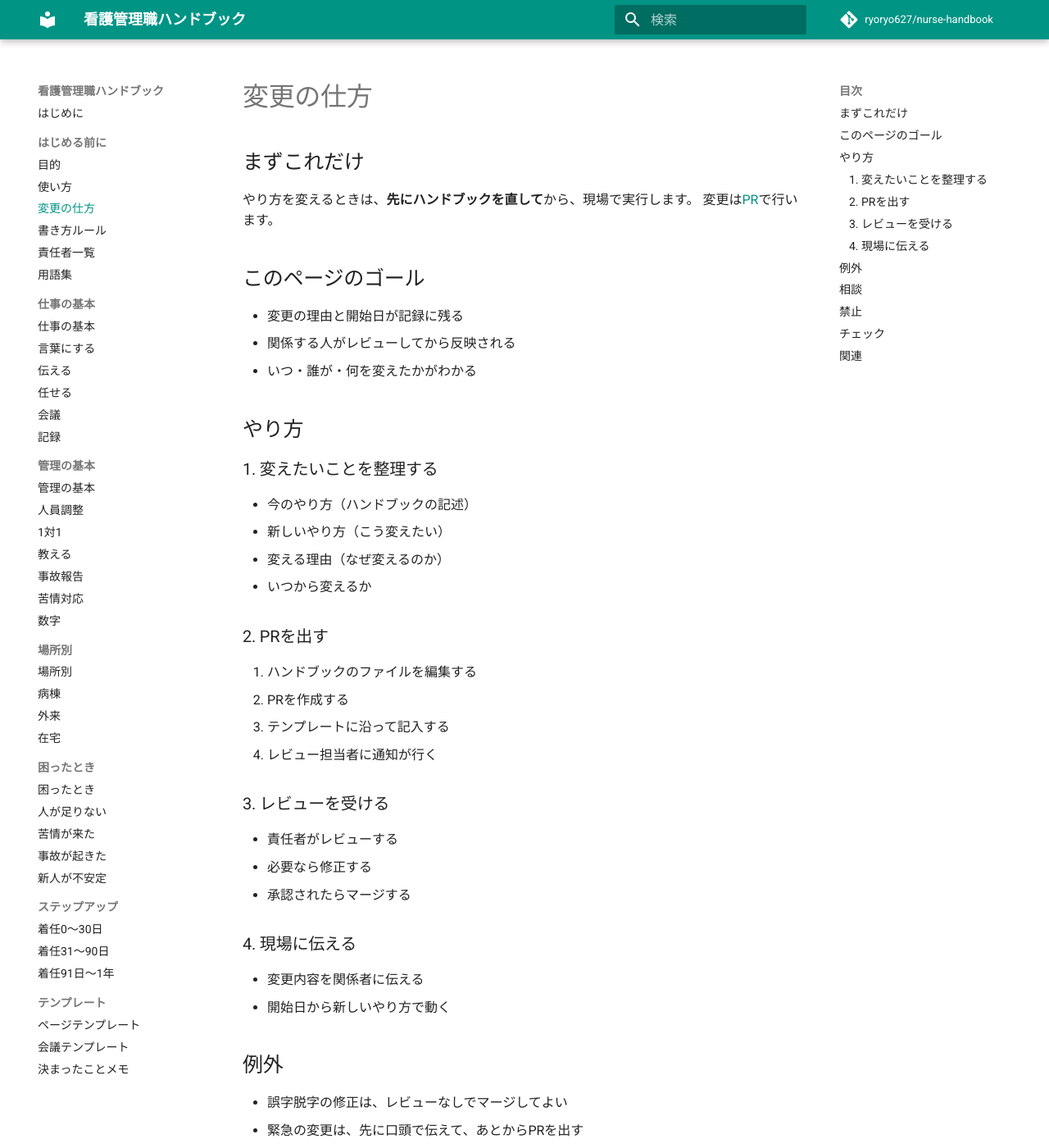
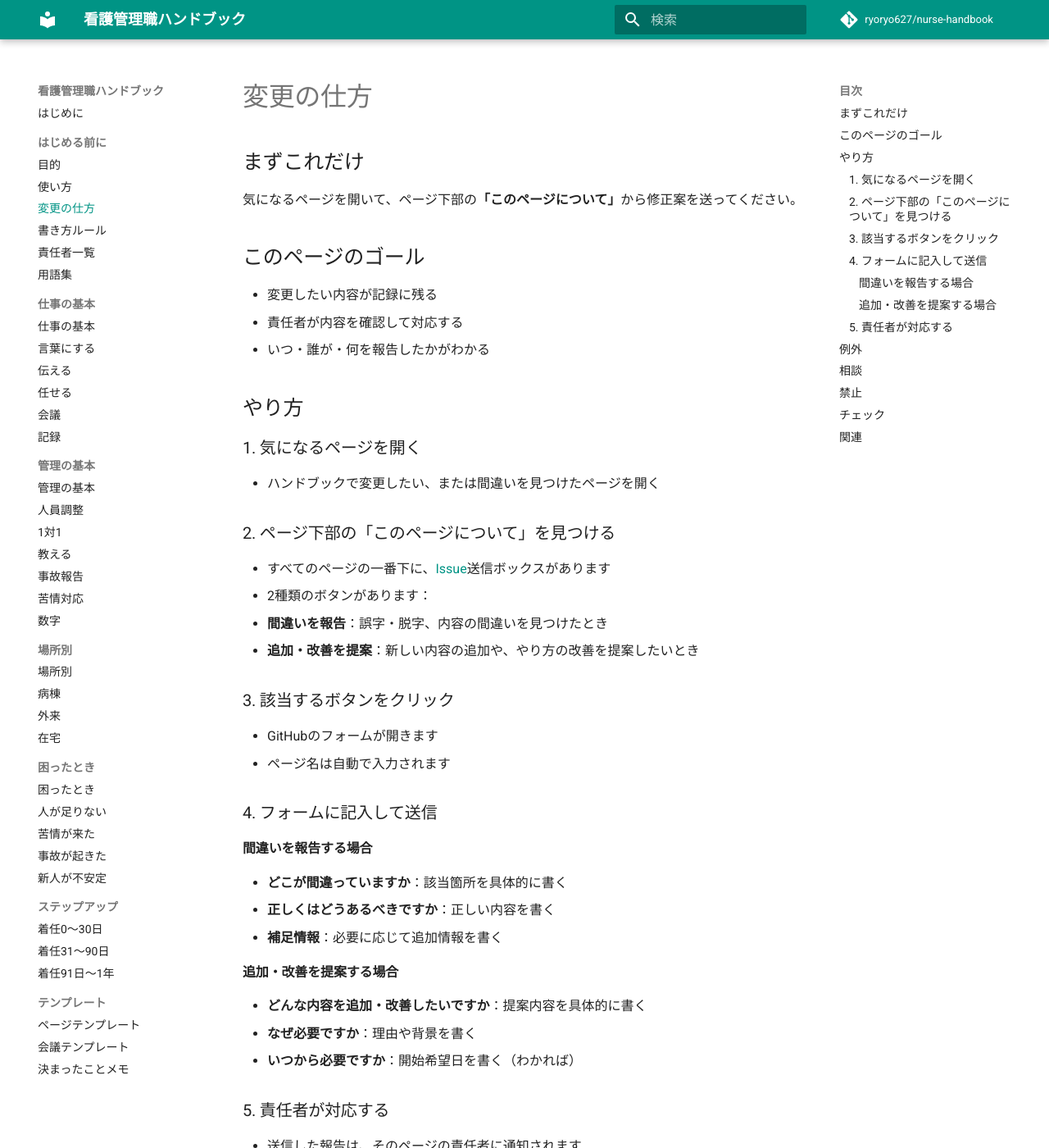
Before and after one commit to ryoryo627/nurse-handbook, an MkDocs documentation site: the page built from docs/00_start/how-to-change.md, in a window 1280 px wide and 1400 px high. Shown: the whole window at 82% size. Built offline with MkDocs 1.6.1 and Material for MkDocs 9.7.7, drawn with Linux system fonts in a browser that asks for light colours; comment, search, counter and statistics services are not loaded; some of the changed text lies outside the part shown.

Commit message:
変更プロセスをIssue送信ボックスに完全移行し、用語集にIssueを追加
- PRベースの変更プロセスから、各ページ下部のIssue送信ボックスを使った簡易フィードバックプロセスに変更
- 用語集に「Issue」の説明を追加（意味、例、言いかえを記載）
- how-to-change.mdで「Issue」が初めて出現する箇所のみ用語集へのリンクを付与
- 用語追加プロセスもIssue送信方式に更新

🤖 Generated with [Claude Code](https://claude.com/claude-code)

Co-Authored-By: Claude Sonnet 4.5 <noreply@anthropic.com>

```diff
--- a/docs/00_start/how-to-change.md
+++ b/docs/00_start/how-to-change.md
@@ -9,65 +9,72 @@ last_checked: "2025-12-23"
 
 ## まずこれだけ
 
-やり方を変えるときは、**先にハンドブックを直して**から、現場で実行します。
-変更は[PR](glossary.md#pr)で行います。
+気になるページを開いて、ページ下部の**「このページについて」**から修正案を送ってください。
 
 ## このページのゴール
 
-- 変更の理由と開始日が記録に残る
-- 関係する人がレビューしてから反映される
-- いつ・誰が・何を変えたかがわかる
+- 変更したい内容が記録に残る
+- 責任者が内容を確認して対応する
+- いつ・誰が・何を報告したかがわかる
 
 ## やり方
 
-### 1. 変えたいことを整理する
+### 1. 気になるページを開く
 
-- 今のやり方（ハンドブックの記述）
-- 新しいやり方（こう変えたい）
-- 変える理由（なぜ変えるのか）
-- いつから変えるか
+- ハンドブックで変更したい、または間違いを見つけたページを開く
 
-### 2. PRを出す
+### 2. ページ下部の「このページについて」を見つける
 
-1. ハンドブックのファイルを編集する
-2. PRを作成する
-3. テンプレートに沿って記入する
-4. レビュー担当者に通知が行く
+- すべてのページの一番下に、[Issue](glossary.md#issue)送信ボックスがあります
+- 2種類のボタンがあります：
+  - **間違いを報告**：誤字・脱字、内容の間違いを見つけたとき
+  - **追加・改善を提案**：新しい内容の追加や、やり方の改善を提案したいとき
 
-### 3. レビューを受ける
+### 3. 該当するボタンをクリック
 
-- 責任者がレビューする
-- 必要なら修正する
-- 承認されたらマージする
+- GitHubのフォームが開きます
+- ページ名は自動で入力されます
 
-### 4. 現場に伝える
+### 4. フォームに記入して送信
 
-- 変更内容を関係者に伝える
-- 開始日から新しいやり方で動く
+#### 間違いを報告する場合
+- **どこが間違っていますか**：該当箇所を具体的に書く
+- **正しくはどうあるべきですか**：正しい内容を書く
+- **補足情報**：必要に応じて追加情報を書く
+
+#### 追加・改善を提案する場合
+- **どんな内容を追加・改善したいですか**：提案内容を具体的に書く
+- **なぜ必要ですか**：理由や背景を書く
+- **いつから必要ですか**：開始希望日を書く（わかれば）
+
+### 5. 責任者が対応する
+
+- 送信した報告は、そのページの責任者に通知されます
+- 責任者が内容を確認して、必要な対応を行います
+- 対応が完了したら、報告がクローズされます
 
 ## 例外
 
-- 誤字脱字の修正は、レビューなしでマージしてよい
-- 緊急の変更は、先に口頭で伝えて、あとからPRを出す
+- **緊急の変更**：先に口頭で責任者に伝えて、あとから報告を送る
+- **大きな変更**：複数ページにまたがる場合は、責任者に直接相談する
 
 ## 相談
 
 - **誰に**：そのページの責任者（[責任者一覧](owners.md)を見る）
 - **いつまでに**：変更したい日の1週間前まで
-- **何を言う**：「○○を○○に変えたい。理由は○○」
+- **何を言う**：「○○ページの○○を○○に変えたい。理由は○○」
 
 ## 禁止
 
 - 現場だけ変えてハンドブックを放置すること
 - 複数の場所に同じルールを書くこと（必ず1か所だけ）
-- 理由を書かずに変更すること
+- 理由を書かずに変更を提案すること
 
 ## チェック
 
+- [ ] どこを変えたいか具体的に書いたか
 - [ ] 変更理由を書いたか
-- [ ] 開始日を書いたか
-- [ ] 責任者にレビュー依頼したか
-- [ ] last_checked を更新したか
+- [ ] 必要に応じて開始希望日を書いたか
 
 ## 関連
 
```
Also changed, not shown: docs/00_start/glossary.md (+13 -3 lines).
